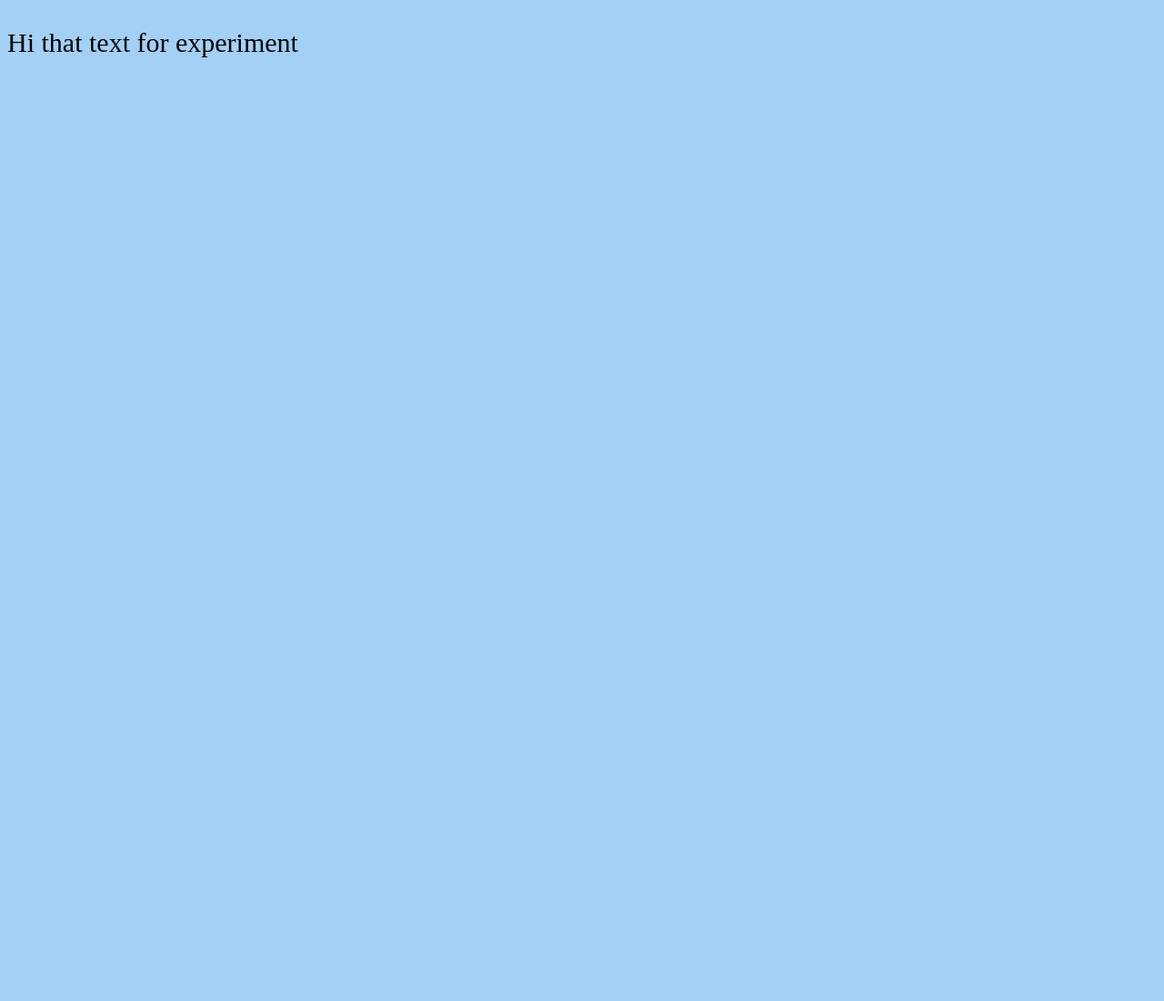
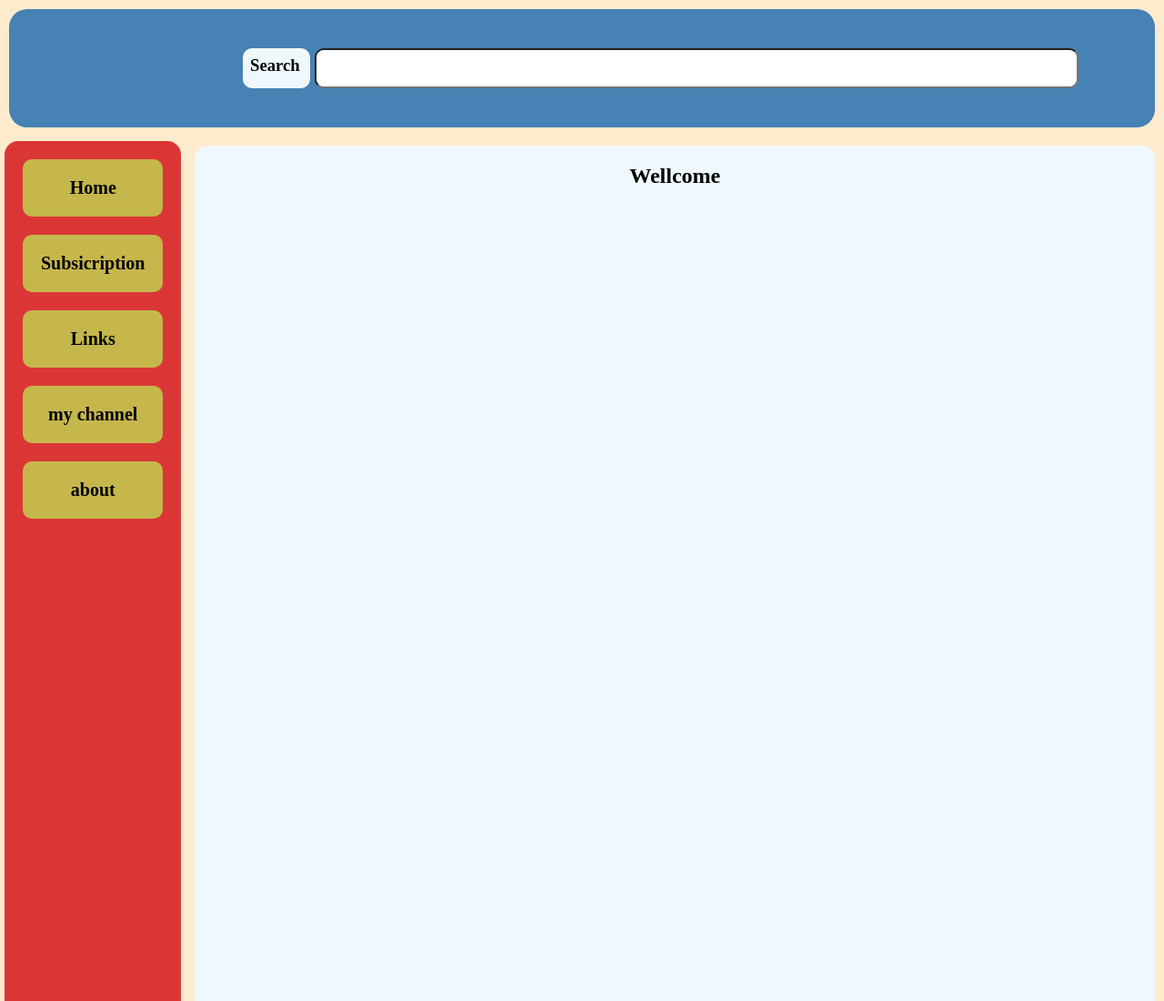
Before and after one commit to Apamjaq/My_First_Page, a plain HTML site: page index.html in a window 1280 px wide. Shown: the top 1100 px of the page at 91% size. Before the commit the page ends 800 px from the top, so only its background shows below. Drawn offline with Linux system fonts and the light colour scheme.

Commit message:
Add files via upload

```diff
--- a/index.html
+++ b/index.html
@@ -7,7 +7,21 @@
     <link rel="stylesheet" href="style.css">
 </head>
 <body>
-    <p>Hi that text for experiment</p>
+
+    <section><h3>Search</h3> <input type="text"></section>
+
+    <header>
+        <ol>
+            <li><a href="aa">Home</a></li>
+            <li><a href="ss">Subsicription</a></li>
+            <li><a href="dd">Links</a></li>
+            <li><a href="sss">my channel</a></li>
+            <li><a href="aax">about</a></li>
+
+        </ol>
+    </header>
+
+    <main><h2>Wellcome</h2></main>
 
 </body>
 </html>
--- a/style.css
+++ b/style.css
@@ -1,12 +1,93 @@
+*{
+    margin: 0px;
+    padding: 0px;
+    list-style: none;
+}
+
 body{
-    font-size: 30px;
-    background-color:rgb(164, 208, 246) ;
+    background-color: blanchedalmond;
+    min-height: 2000px;
+    display: grid;
+    grid-template-columns: 1fr 6fr;
+    grid-template-rows:150px 1fr;
+}
+
+header{
+    background-color:rgb(219, 54, 54) ;
+    grid-row-start: 2;
+    margin: 5px;
+    border-radius: 15px;
+}
+
+main{
+    padding: 20px;
+    grid-row-start: 2;
+    background-color: aliceblue;
+    margin: 10px;
+    border-radius: 15px;
+    text-align: center
+}
+
+header ol li{
+    padding: 20px;
+    text-align: center;
+    font-weight: 700;
+    font-size: 20px;
+    background-color:rgb(197, 183, 76) ;
+    margin: 20px;
+    border-radius: 10px;
+
+}
+
+header ol li a{
+    color: black;
+    text-decoration: none;
+
+}
+
+header ol li a:hover{
+    color: bisque;
+}
+
+section{
+    grid-area: 1/1/1/3;
+    background-color: steelblue;
+    margin: 10px;
+    border-radius: 20px;
+    display: grid;
+    grid-template: 1fr 1fr 1fr/3fr 1fr 10fr 1fr;
 }
 
 
-@media screen and (max-width:760px){
-    body{
-        font-size: 10px;
-        background-color: brown;
+section h3{
+    grid-column-start:2;
+    grid-row-start: 2;
+    background-color: aliceblue;
+    padding: 8px;
+    border-radius: 10px;
+    margin: 0px 5px;
+}
+
+section input{
+    background-color: white;
+    grid-column-start: 3;
+    grid-row-start:2;
+    border-radius: 10px;
+    padding: 4px;
+    font-size: 20px;
+}
+
+@media screen and (max-width:768px){
+
+    header{
+
+        grid-column: 1/3;
+        grid-row-start:3;
+    }
+
+    main{
+
+        grid-column-start: 1;
+        grid-column-end: 3;
     }
 }
```
